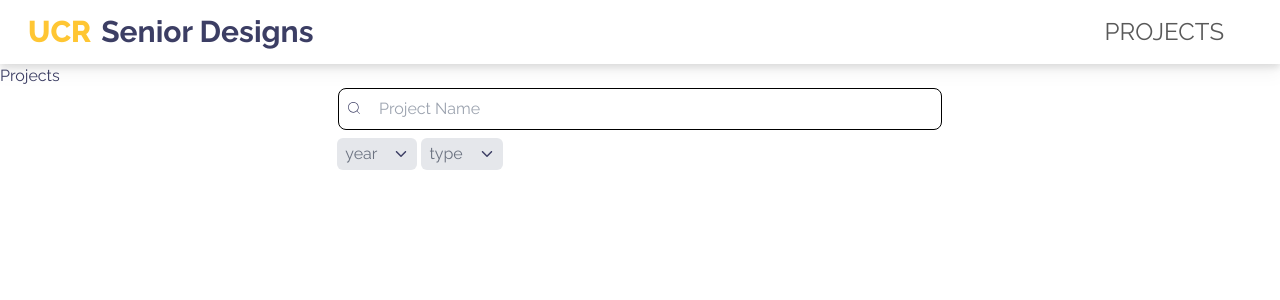
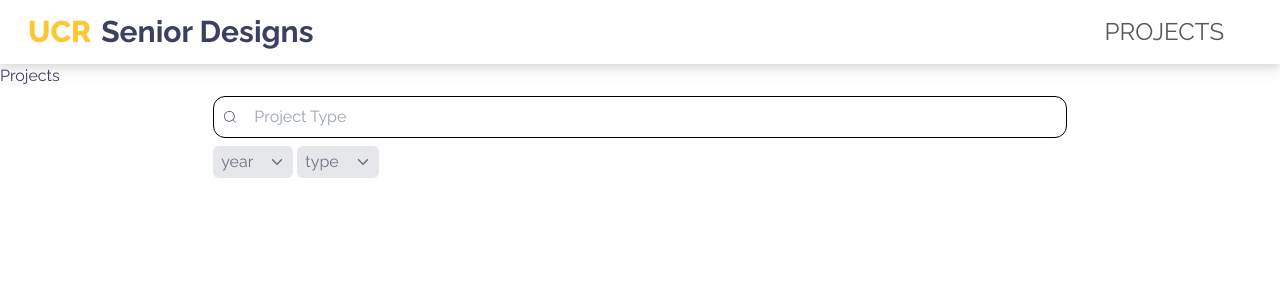
Before and after one commit to acm-ucr/senior-design-website, a Next.js app: page /projects in a window 1280 px wide. Shown: the top 300 px of the page. Built offline with nearby package versions, Linux system fonts and the light colour scheme.

Commit message:
formatting

```diff
--- a/package.json
+++ b/package.json
@@ -18,7 +18,8 @@
     "react": "^18.2.0",
     "react-bootstrap": "^2.10.0",
     "react-dom": "^18.2.0",
-    "react-icons": "^4.10.1"
+    "react-icons": "^4.10.1",
+    "react-tag-input-component": "^2.0.2"
   },
   "devDependencies": {
     "autoprefixer": "^10.4.15",
--- a/src/app/projects/page.js
+++ b/src/app/projects/page.js
@@ -5,11 +5,22 @@ import Search from "@/components/projects/Search";
 const Page = () => {
   const [selectedYears, setSelectedYears] = useState([]);
   const [selectedTypes, setSelectedTypes] = useState([]);
+  const handleRemoveYear = (year) => {
+    setSelectedYears(selectedYears.filter((item) => item !== year));
+  };
 
+  const handleRemoveType = (type) => {
+    setSelectedTypes(selectedTypes.filter((item) => item !== type));
+  };
   return (
     <>
       <div>Projects</div>
-      <Search selectedYears={selectedYears} selectedTypes={selectedTypes} />
+      <Search
+        selectedYears={selectedYears}
+        selectedTypes={selectedTypes}
+        onRemoveYear={handleRemoveYear}
+        onRemoveType={handleRemoveType}
+      />
       <Filterbuttons
         selectedYears={selectedYears}
         selectedTypes={selectedTypes}
--- a/src/components/projects/Search.jsx
+++ b/src/components/projects/Search.jsx
@@ -1,55 +1,46 @@
-"use client";
-import { useState } from "react";
 import { CiSearch } from "react-icons/ci";
 
-const Search = ({ selectedYears = [], selectedTypes = [] }) => {
-  const [inputValue, setInputValue] = useState("");
-
-  const handleChange = (event) => {
-    setInputValue(event.target.value);
-  };
-
-  const handleSubmit = (event) => {
-    event.preventDefault();
-    console.log(inputValue);
-  };
-
+const Search = ({
+  selectedYears = [],
+  selectedTypes = [],
+  onRemoveYear,
+  onRemoveType,
+}) => {
   return (
     <div className="flex justify-center">
-      <div className="relative">
-        <form onSubmit={handleSubmit}>
-          <div className="flex items-center relative">
-            <CiSearch className="absolute left-0 top-1 mt-2 ml-2" />
-            <input
-              type="text"
-              placeholder="Project Name"
-              className="rounded-lg pr-36 md:pr-96 pl-10 py-2 border border-black"
-              value={inputValue}
-              onChange={handleChange}
-            />
-          </div>
-        </form>
-
-        <div className="flex flex-wrap mt-2">
-          {selectedYears.length > 0 &&
-            selectedYears.map((year) => (
-              <span
+      <div className="flex flex-wrap border-1 border-black rounded-xl gap-x-2 items-center my-2 w-2/3 p-2">
+        <CiSearch className="mr-2" />
+        {selectedYears.map((year) => (
+          <div
             key={year}
-                className="bg-white border-1 border-buttons-blue rounded-md text-buttons-blue px-2 py-1 mr-2 mb-2"
+            className="bg-white border-1 border-buttons-blue rounded-md text-buttons-blue px-2 py-1 mr-2  flex items-center"
           >
             {year}
-              </span>
+            <button
+              type="button"
+              className="ml-2 text-xl text-buttons-blue"
+              onClick={() => onRemoveYear(year)}
+            >
+              &times;
+            </button>
+          </div>
         ))}
-          {selectedTypes.length > 0 &&
-            selectedTypes.map((type) => (
-              <span
+        {selectedTypes.map((type) => (
+          <div
             key={type}
-                className="bg-white border-1 border-buttons-orange text-buttons-orange rounded-md px-2 py-1 mr-2 mb-2"
+            className="bg-white border-1 tag-item border-buttons-orange text-buttons-orange rounded-md px-2 py-1 mr-2 flex items-center"
           >
             {type}
-              </span>
+            <button
+              type="button"
+              className="ml-2 text-xl text-buttons-orange"
+              onClick={() => onRemoveType(type)}
+            >
+              &times;
+            </button>
+          </div>
         ))}
-        </div>
+        <input type="text" className="flex-grow-1" placeholder="Project Type" />
       </div>
     </div>
   );
--- a/src/components/projects/filterbuttons.jsx
+++ b/src/components/projects/filterbuttons.jsx
@@ -1,5 +1,4 @@
-"use client";
-import { useState } from "react";
+import { useState, useEffect } from "react";
 import { IoIosArrowDown, IoIosArrowUp } from "react-icons/io";
 
 function MakeList({ list, checkedcolor, handleSelection, selectedItems }) {
@@ -16,7 +15,6 @@ function MakeList({ list, checkedcolor, handleSelection, selectedItems }) {
             />
 
             {data}
-
             <svg
               className="
                     absolute
@@ -47,6 +45,16 @@ const Filterbuttons = ({
 }) => {
   const [open, setOpen] = useState(false);
   const [open1, setOpen1] = useState(false);
+  const [isYearSelected, setIsYearSelected] = useState(false);
+  const [isTypeSelected, setIsTypeSelected] = useState(false);
+
+  useEffect(() => {
+    setIsYearSelected(selectedYears.length > 0);
+  }, [selectedYears]);
+
+  useEffect(() => {
+    setIsTypeSelected(selectedTypes.length > 0);
+  }, [selectedTypes]);
 
   const handleYearSelection = (year) => {
     const updatedYears = selectedYears.includes(year)
@@ -77,26 +85,46 @@ const Filterbuttons = ({
   };
 
   return (
-    <div className="flex flex-row gap-1 justify-center pr-48 -ml-2 md:pr-96 md:-ml-14">
+    <div className="flex flex-row gap-1 pl-[16.66%]">
       <div>
         {open && !open1 ? (
           <button
             onClick={handleOpen}
-            className="border-2 border-buttons-blue rounded-md px-2"
+            className={`border-2 border-buttons-blue
+            rounded-md px-2`}
           >
             <div className="flex flex-row p-0.5">
-              <div className="text-buttons-blue mr-4"> {"year"} </div>
-              <IoIosArrowUp className="mt-1" />
+              <div
+                className={`text-buttons-blue
+                mr-4`}
+              >
+                {"year"}
+              </div>
+              <IoIosArrowUp className={`mt-1 text-buttons-blue`} />
             </div>
           </button>
         ) : (
           <button
             onClick={handleOpen}
-            className="bg-gray-200 rounded-md px-2 py-1"
+            className={`rounded-md px-2 py-1 ${
+              isYearSelected
+                ? "border-buttons-blue bg-white border-2"
+                : "border-gray-500 bg-gray-200"
+            }`}
           >
             <div className="flex flex-row">
-              <div className="text-gray-500 mr-4"> {"year"} </div>
-              <IoIosArrowDown className="mt-1" />
+              <div
+                className={`${
+                  isYearSelected ? "text-buttons-blue" : "text-gray-500"
+                } mr-4`}
+              >
+                {"year"}
+              </div>
+              <IoIosArrowDown
+                className={`mt-1 ${
+                  isYearSelected ? "text-buttons-blue" : "text-gray-500"
+                }`}
+              />
             </div>
           </button>
         )}
@@ -117,21 +145,35 @@ const Filterbuttons = ({
         {open1 && !open ? (
           <button
             onClick={handleOpen1}
-            className="border-2 border-buttons-orange rounded-md px-2"
+            className={`border-2 border-buttons-orange rounded-md px-2`}
           >
             <div className="flex flex-row p-0.5">
-              <div className="text-buttons-orange mr-4"> {"type"} </div>
-              <IoIosArrowUp className="mt-1" />
+              <div className={`text-buttons-orange mr-4`}>{"type"}</div>
+              <IoIosArrowUp className={`mt-1 text-buttons-orange`} />
             </div>
           </button>
         ) : (
           <button
             onClick={handleOpen1}
-            className="bg-gray-200 rounded-md px-2 py-1"
+            className={`bg-gray-200 rounded-md px-2 py-1 ${
+              isTypeSelected
+                ? "border-buttons-orange border-2 bg-white"
+                : "border-gray-500"
+            }`}
           >
             <div className="flex flex-row">
-              <div className="text-gray-500 mr-4"> {"type"} </div>
-              <IoIosArrowDown className="mt-1" />
+              <div
+                className={`${
+                  isTypeSelected ? "text-buttons-orange" : "text-gray-500"
+                } mr-4`}
+              >
+                {"type"}
+              </div>
+              <IoIosArrowDown
+                className={`mt-1 ${
+                  isTypeSelected ? "text-buttons-orange" : "text-gray-500"
+                }`}
+              />
             </div>
           </button>
         )}
```
Also changed, not shown: 1 other file (tests, documents, lock files or other folders). Lines whose indentation alone changed are shown as unchanged.
